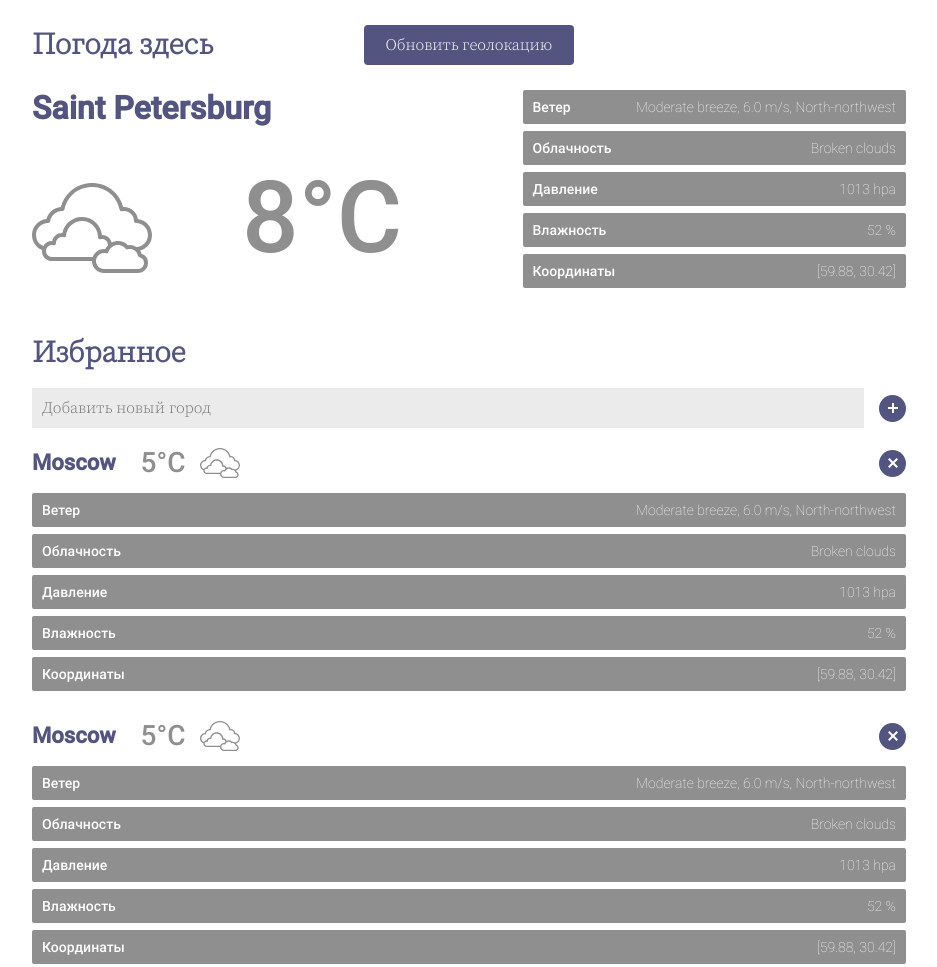
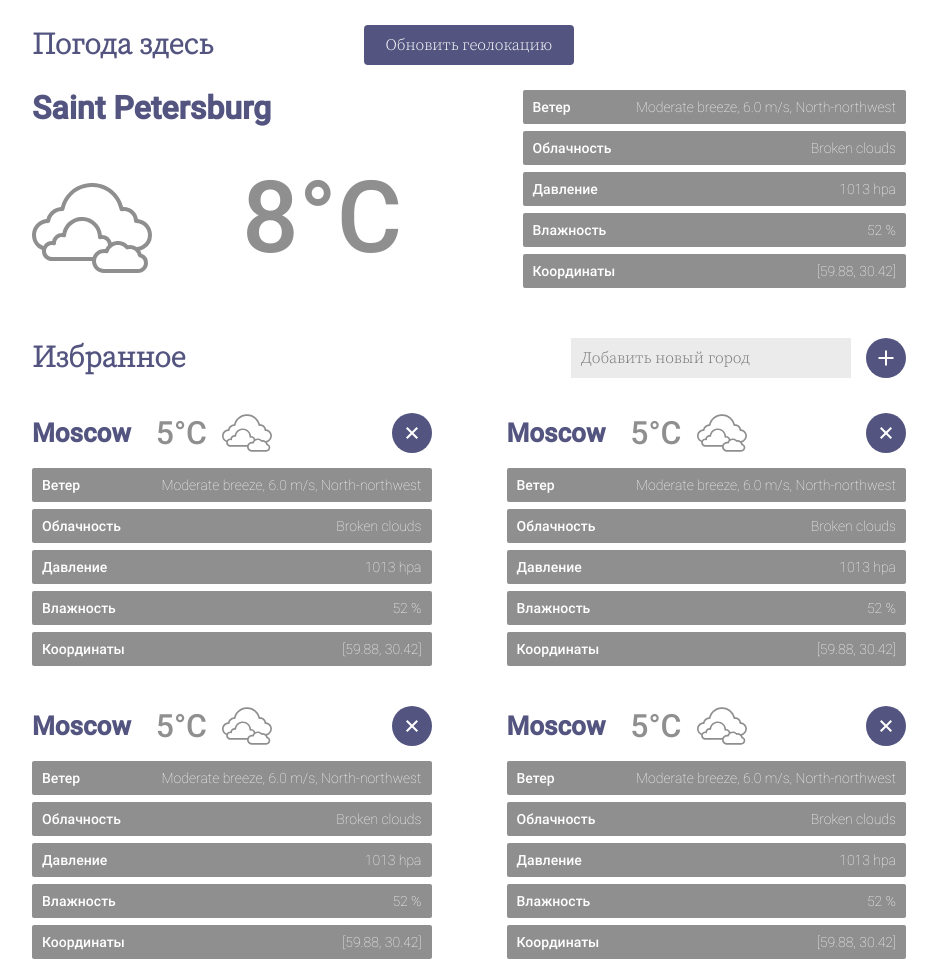
Before and after one commit to logist322/laba1, a plain HTML site: page index.html in a window 1280 px wide. Shown: the top 967 px of the page, without its empty margins (171-1108 px from the left). Drawn offline with Linux system fonts and the light colour scheme.

Commit message:
"favorites" block desktop version

```diff
--- a/css/components/favorite-item.css
+++ b/css/components/favorite-item.css
@@ -78,3 +78,31 @@
     height: 40px;
   }
 }
+
+@media (min-width: 924px) {
+  .favorite-item__city {
+    font-size: 26px;
+  }
+
+  .favorite-item__degrees {
+    font-size: 32px;
+  }
+
+  .favorite-item__icon {
+    width: 50px;
+    height: 50px;
+  }
+
+  .favorite-item__button {
+    width: 40px;
+    height: 40px;
+  }
+
+  .favorite-item__button::after {
+    height: 15px;
+  }
+
+  .favorite-item__button::before {
+    width: 15px;
+  }
+}
--- a/css/components/favorites.css
+++ b/css/components/favorites.css
@@ -75,3 +75,44 @@
     font-size: 30px;
   }
 }
+
+@media (min-width: 924px) {
+  .favorites__header {
+    display: flex;
+    justify-content: space-between;
+    align-items: center;
+  }
+
+  .favorites__add {
+    margin-top: 0;
+  }
+
+  .favorites__input {
+    width: 280px;
+  }
+
+  .favorites__add-button {
+    width: 40px;
+    height: 40px;
+  }
+
+  .favorites__add-button::after {
+    height: 15px;
+  }
+
+  .favorites__add-button::before {
+    width: 15px;
+  }
+
+  .favorites__list {
+    margin-top: 30px;
+    display: grid;
+    grid-template-columns: auto auto;
+    column-gap: 75px;
+    row-gap: 35px;
+  }
+
+  .favorites__item {
+    margin-bottom: 0;
+  }
+}
```
